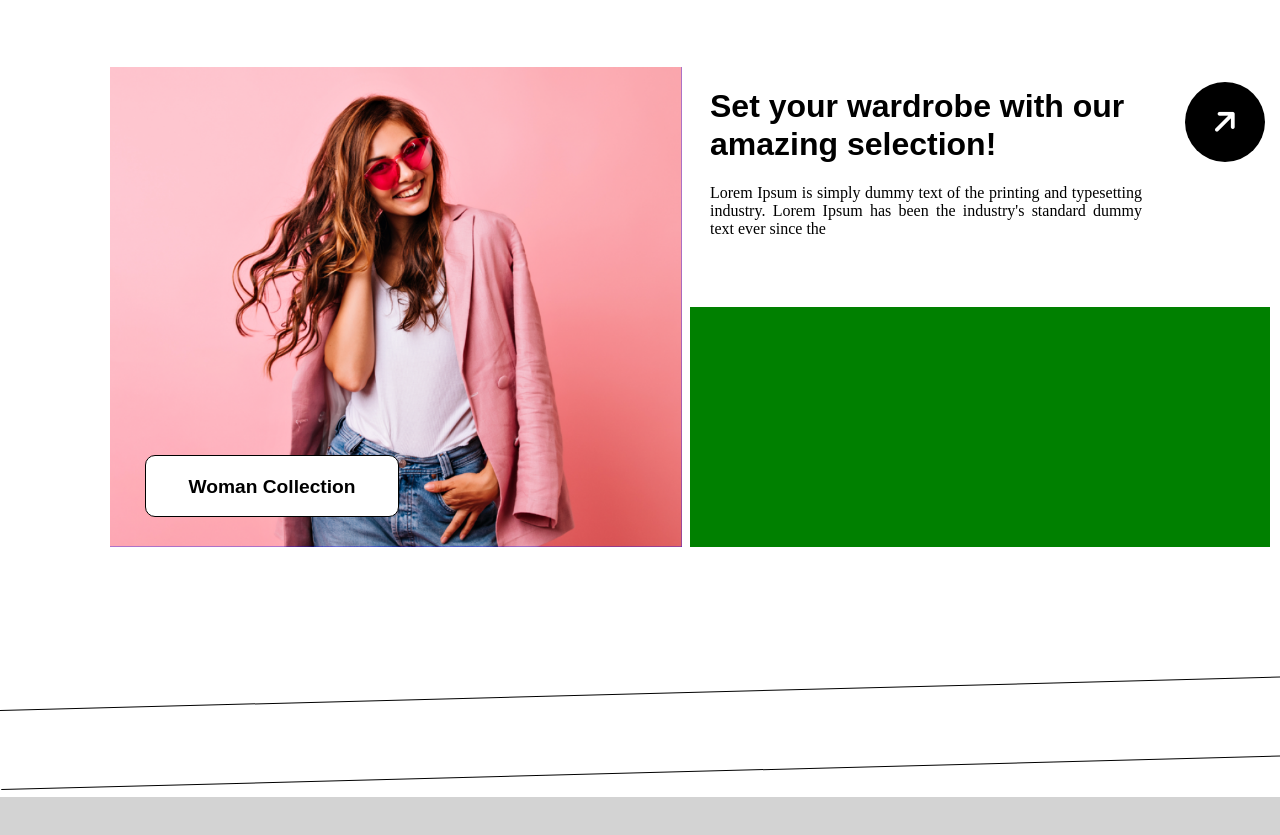
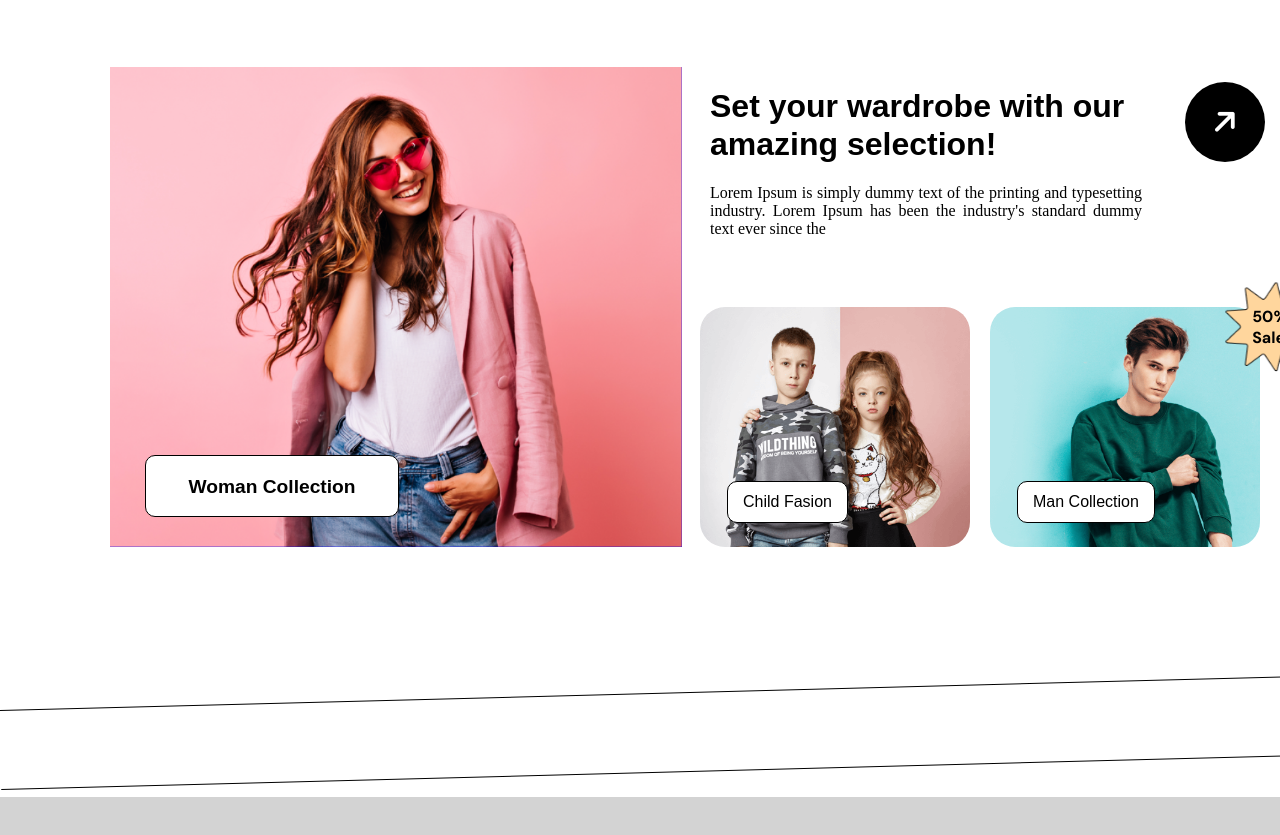
Before and after one commit to cls-khaled/pixio_task, a plain HTML site: page index.html in a window 1280 px wide. Shown: the part 1128-1963 px from the top of the page. Drawn offline with Linux system fonts and the light colour scheme.

Commit message:
check point

```diff
--- a/css/home.css
+++ b/css/home.css
@@ -619,6 +619,7 @@ main{
 /* >>> */
 .section-two-right__top,
 .section-two-right__bot{
+    position:relative;
     width: 100%;
     height: 50%;
 }
@@ -659,7 +660,68 @@ main{
     color: white;
 }
 .section-two-right__bot{
-    background-color: green;
+    display: flex;
+    gap: 20px;
+    justify-content: center;
+}
+.section-two-right__bot-img1,
+.section-two-right__bot-img2{
+    position: relative;
+    display: flex;
+    flex-direction: column;
+    justify-content: center;
+    overflow: hidden;
+    border-radius: 25px;
+}
+.section-two-right__bot-img1 > img,
+.section-two-right__bot-img2 > img{
+    height: 100%;
+    transition: all 0.5s;
+}
+.section-two-right__bot-img1:hover img,
+.section-two-right__bot-img2:hover img{
+    overflow: hidden;
+    transform: scale(1.1);
+    transition: all 0.5s;
+}
+.section-two-right__bot-img1 > div,
+.section-two-right__bot-img2 > div{ /*buttons*/
+    position: absolute;
+    bottom: 10%;
+    left: 10%;
+    line-height: 40px;
+    padding: 0px 15px;
+    background-color: white;
+    border: 1px solid black;
+    border-radius: 10px;
+    text-align: center;
+    font-family: var(--font-family-title);
+}
+/* >>> */
+.section-two__sale-star{
+    position:absolute;
+    justify-content: center;
+    align-items: center;
+    display: flex;
+    top: -30px;
+    right: -50px;
+    width: 100px ;
+    height: 100px ;
+    /* background-color: red; */
+}
+.section-two__sale-star > img{
+    position: relative;
+    width: 90%;
+    animation-name: rotation;
+    animation-duration: 20s ;
+    animation-timing-function: linear;
+    animation-iteration-count: infinite;
+}
+.section-two__sale-star > span{
+    position: absolute;
+    font-size: 1em;
+    font-weight: 600;
+    font-family: var(--font-family-base);
 }
 /* >>> */
 .section-two__marquee-box{
--- a/index.html
+++ b/index.html
@@ -354,7 +354,24 @@
                     </div> <!-- / section two right top -->
 
                     <!-- section two right bot -->
-                    <div class="section-two-right__bot"></div> <!-- / section two right bot -->
+                    <div class="section-two-right__bot">
+                       <!-- image 1 -->
+                       <div class="section-two-right__bot-img1">
+                            <img src="./assets/images/section_2_image2.png" alt="">
+                            <div class="hover-btn">Child Fasion</div>
+                       </div> <!-- / image 1 -->
+                       <!-- image 2 -->
+                       <div class="section-two-right__bot-img2 ">
+                            <img src="./assets/images/section_2_image3.png" alt="">
+                            <div class="hover-btn">Man Collection</div>
+                       </div> <!-- /image 2-->
+
+                       <!-- sale start -->
+                       <div class="section-two__sale-star">
+                            <img src="./assets/images/sale_star.png" alt="">
+                            <span>50% <br>Sale</span>
+                       </div> <!-- / sale start -->
+                    </div> <!-- / section two right bot -->
                 </div> <!-- / section two right side -->
 
             </div> <!-- / section two box -->
```
Also changed, not shown: assets/images/sale_star.png (added).
